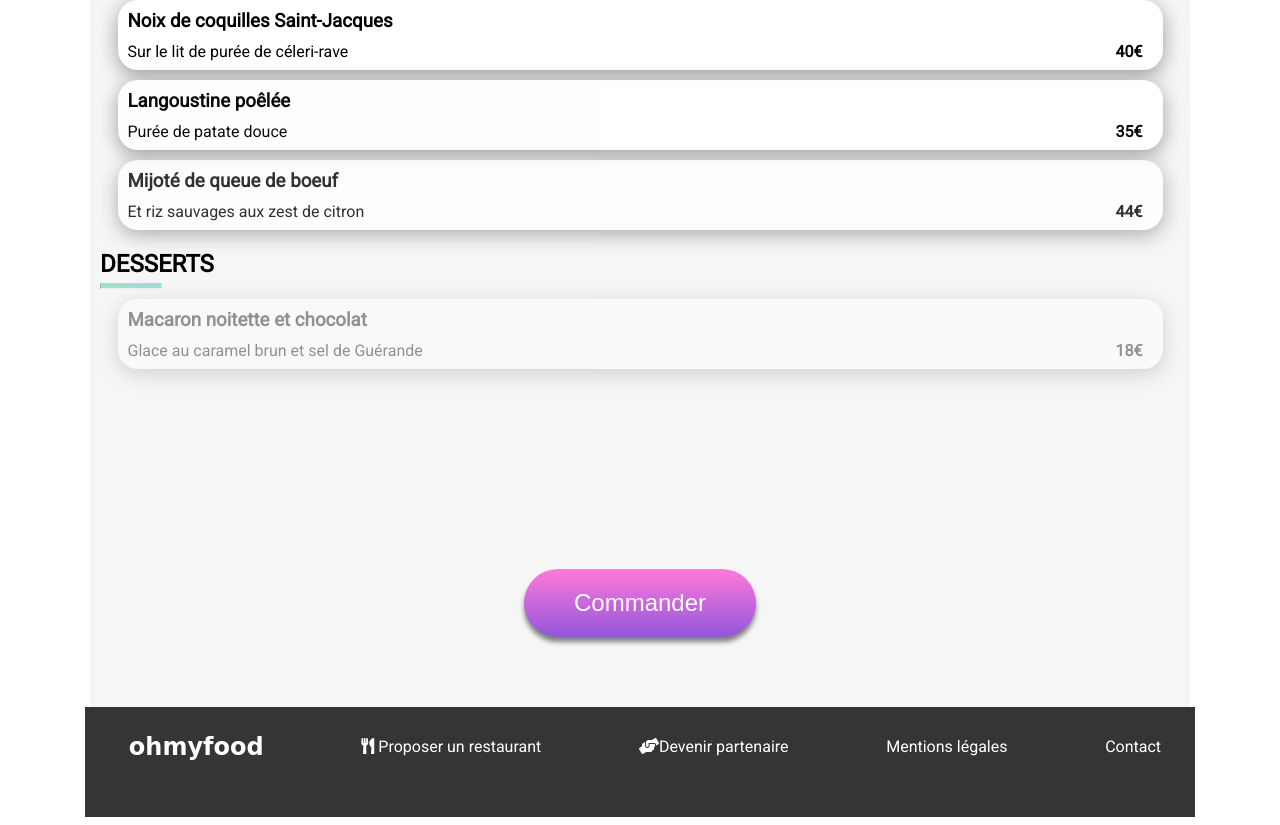
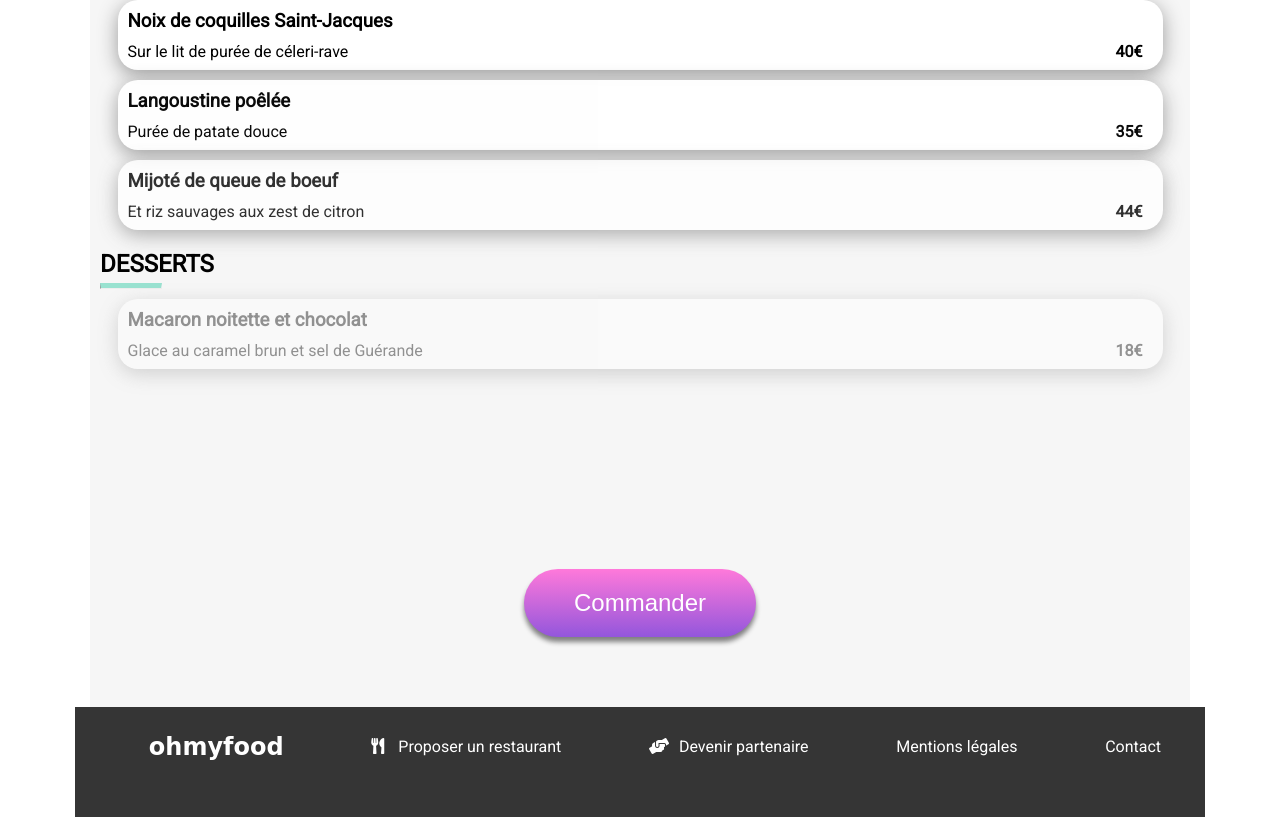
Before and after one commit to DamienStSever/3_01122021, a plain HTML site: page ohmyfood/indexnote.html in a window 1280 px wide. Shown: the part 957-1782 px from the top of the page. Drawn offline with Linux system fonts and the light colour scheme; a web font is replaced by a local one.

Commit message:
rectification footer

```diff
--- a/ohmyfood/sass/layout/_footer.scss
+++ b/ohmyfood/sass/layout/_footer.scss
@@ -3,7 +3,7 @@ footer{
     padding-top: 10px;
     background-color: #353535;
     color: white;
-    padding-left: 10px;
+    padding-left: 30px;
     display: flex;
     flex-direction: column;
     padding-bottom: 40px;
@@ -17,10 +17,12 @@ footer img{
     color: white;
     height: 30px;
 }
+footer i{
+  padding-right: 10px;
+}
 footer a{
   margin-top: 10px;
   color: white;
-  padding-left: 30px;
   text-decoration: none;
 }
 @media screen and (min-width: 992px) {
--- a/ohmyfood/style.css
+++ b/ohmyfood/style.css
@@ -348,7 +348,6 @@ footer i{
 footer a{
   margin-top: 10px;
   color: white;
-  padding-left: 30px;
   text-decoration: none;
 }
 @media screen and (min-width: 992px) {
```
Also changed, not shown: ohmyfood/stylemenu.css, 1 other file.
